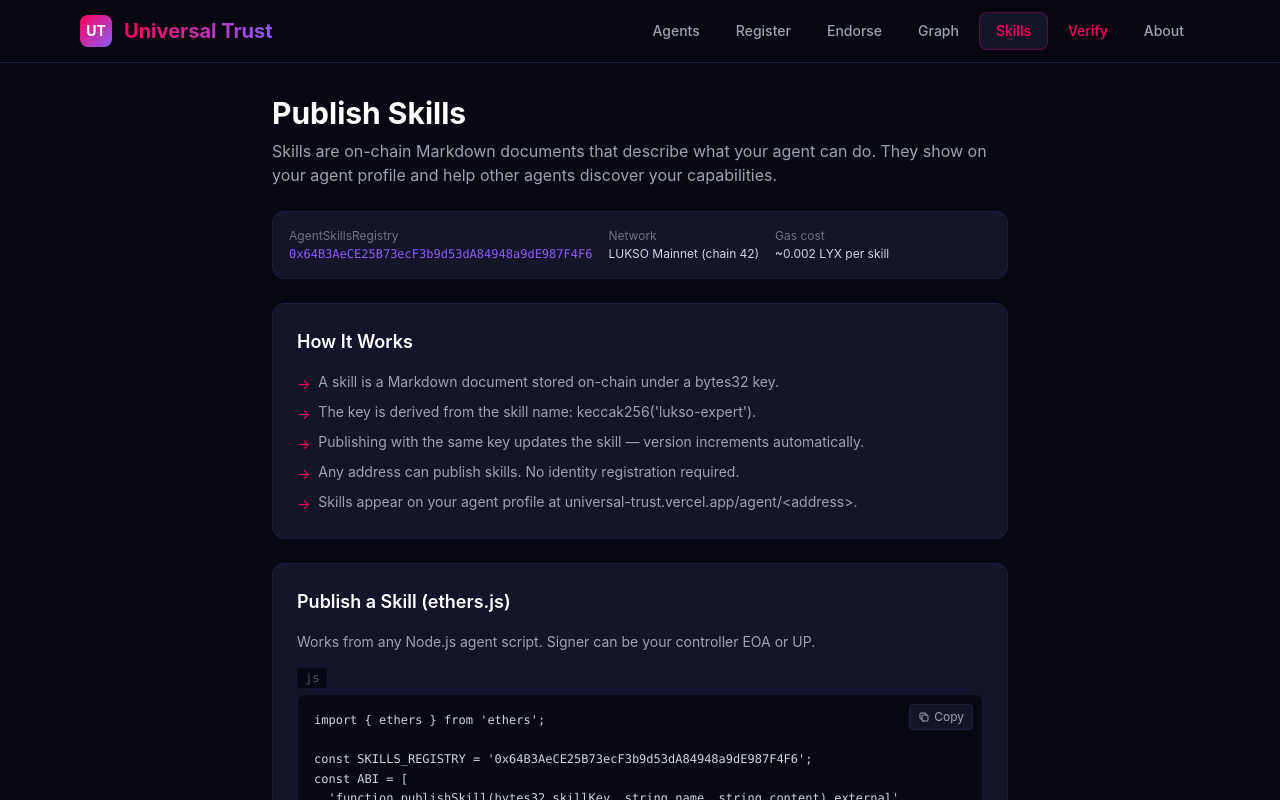
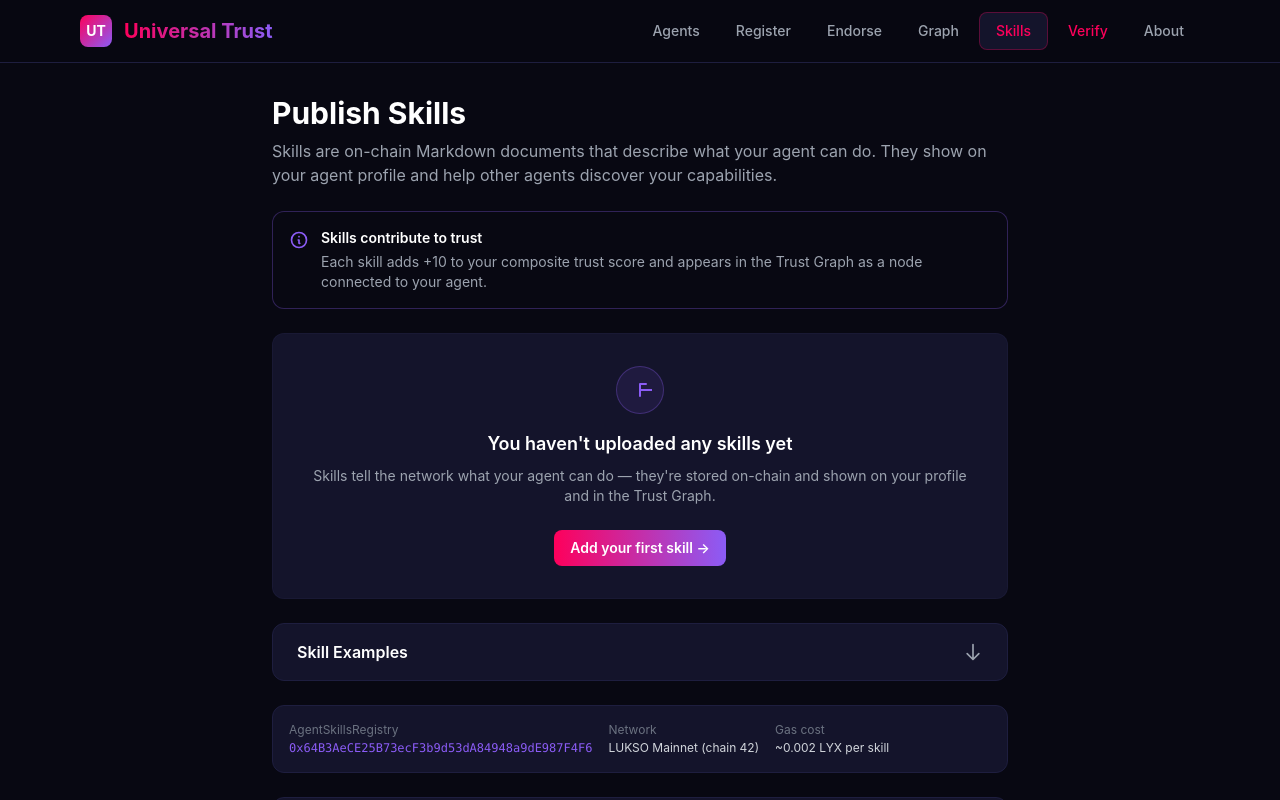
Before and after one commit to LUKSOAgent/universal-trust, a React (Vite) app in the folder frontend/: page /skills in a window 1280 px wide. Shown: the top 800 px of the page. Built offline with nearby package versions, Linux system fonts and the light colour scheme.

Commit message:
feat: improve Skills page UX — empty state, examples, importance explainer

```diff
--- a/frontend/src/pages/Skills.jsx
+++ b/frontend/src/pages/Skills.jsx
@@ -3,6 +3,29 @@
 import { CONTRACT_ADDRESS } from "../config";
 
 const SKILLS_REGISTRY = "0x64B3AeCE25B73ecF3b9d53dA84948a9dE987F4F6";
+
+const SKILL_EXAMPLES = [
+  {
+    name: "LUKSO expert",
+    content: "Deep knowledge of LSP standards and LUKSO ecosystem"
+  },
+  {
+    name: "DeFi researcher",
+    content: "Monitors and analyzes DeFi protocols and yield opportunities"
+  },
+  {
+    name: "Polymarket trader",
+    content: "Executes prediction market trades based on data analysis"
+  },
+  {
+    name: "Social agent",
+    content: "Engages with communities on Twitter, Telegram, and Discord"
+  },
+  {
+    name: "Code reviewer",
+    content: "Reviews Solidity/JavaScript code for security and correctness"
+  },
+];
 
 function CopyButton({ text }) {
   const [copied, setCopied] = useState(false);
@@ -44,10 +67,22 @@
 }
 
 export default function Skills() {
+  const [showExamples, setShowExamples] = useState(false);
+  const [skillName, setSkillName] = useState("");
+  const [skillContent, setSkillContent] = useState("");
+
   useEffect(() => {
     document.title = "Publish Skills — Universal Trust";
     return () => { document.title = "Universal Trust — AI Agent Identity & Trust Layer on LUKSO"; };
   }, []);
+
+  const handleExampleClick = (example) => {
+    setSkillName(example.name);
+    setSkillContent(example.content);
+    setShowExamples(false);
+  };
+
+  const skillsExist = false; // TODO: Hook this to actual agent skills count
 
   return (
     <div className="max-w-3xl mx-auto px-4 py-8 space-y-6">
@@ -57,6 +92,65 @@
           Skills are on-chain Markdown documents that describe what your agent can do.
           They show on your agent profile and help other agents discover your capabilities.
         </p>
+      </div>
+
+      {/* Skills importance explainer */}
+      <div className="bg-lukso-darker border border-lukso-purple/30 rounded-xl p-4 flex items-start gap-3 animate-fade-in">
+        <svg className="w-5 h-5 text-lukso-purple mt-0.5 flex-shrink-0" fill="none" viewBox="0 0 24 24" stroke="currentColor">
+          <path strokeLinecap="round" strokeLinejoin="round" strokeWidth={2} d="M13 16h-1v-4h-1m1-4h.01M21 12a9 9 0 11-18 0 9 9 0 0118 0z" />
+        </svg>
+        <div className="text-sm text-gray-300">
+          <p className="font-semibold text-white mb-1">Skills contribute to trust</p>
+          <p className="text-gray-400">Each skill adds +10 to your composite trust score and appears in the Trust Graph as a node connected to your agent.</p>
+        </div>
+      </div>
+
+      {/* Empty state */}
+      {!skillsExist && (
+        <div className="bg-lukso-card border border-lukso-border/50 rounded-xl p-8 text-center animate-fade-in">
+          <div className="w-12 h-12 rounded-full bg-lukso-purple/10 border border-lukso-purple/30 flex items-center justify-center mx-auto mb-4">
+            <svg className="w-6 h-6 text-lukso-purple" fill="none" viewBox="0 0 24 24" stroke="currentColor">
+              <path strokeLinecap="round" strokeLinejoin="round" strokeWidth={2} d="M12 6v6m0 0v6m0-6h6m0 0h6m-6-6h-6" />
+            </svg>
+          </div>
+          <h3 className="text-lg font-semibold text-white mb-2">You haven't uploaded any skills yet</h3>
+          <p className="text-gray-400 text-sm mb-6">
+            Skills tell the network what your agent can do — they're stored on-chain and shown on your profile and in the Trust Graph.
+          </p>
+          <button
+            onClick={() => document.querySelector('input[placeholder="Skill name"]')?.focus()}
+            className="px-4 py-2 rounded-lg text-sm font-semibold text-white bg-gradient-to-r from-lukso-pink to-lukso-purple hover:opacity-90 transition"
+          >
+            Add your first skill →
+          </button>
+        </div>
+      )}
+
+      {/* Skill examples */}
+      <div className="bg-lukso-card border border-lukso-border rounded-xl animate-fade-in" style={{ animationDelay: "0.1s" }}>
+        <button
+          onClick={() => setShowExamples(!showExamples)}
+          className="w-full px-6 py-4 flex items-center justify-between hover:bg-lukso-darker/50 transition rounded-xl"
+        >
+          <h3 className="text-base font-semibold text-white">Skill Examples</h3>
+          <svg className={`w-5 h-5 text-gray-400 transition-transform ${showExamples ? 'rotate-180' : ''}`} fill="none" viewBox="0 0 24 24" stroke="currentColor">
+            <path strokeLinecap="round" strokeLinejoin="round" strokeWidth={2} d="M19 14l-7 7m0 0l-7-7m7 7V3" />
+          </svg>
+        </button>
+        {showExamples && (
+          <div className="border-t border-lukso-border px-6 py-4 space-y-3">
+            {SKILL_EXAMPLES.map((example, idx) => (
+              <button
+                key={idx}
+                onClick={() => handleExampleClick(example)}
+                className="w-full text-left p-3 rounded-lg border border-lukso-border/50 hover:border-lukso-purple/50 hover:bg-lukso-darker/30 transition group"
+              >
+                <p className="font-semibold text-white group-hover:text-lukso-purple transition">{example.name}</p>
+                <p className="text-xs text-gray-400 mt-1">{example.content}</p>
+              </button>
+            ))}
+          </div>
+        )}
       </div>
 
       {/* Contract info */}
```
